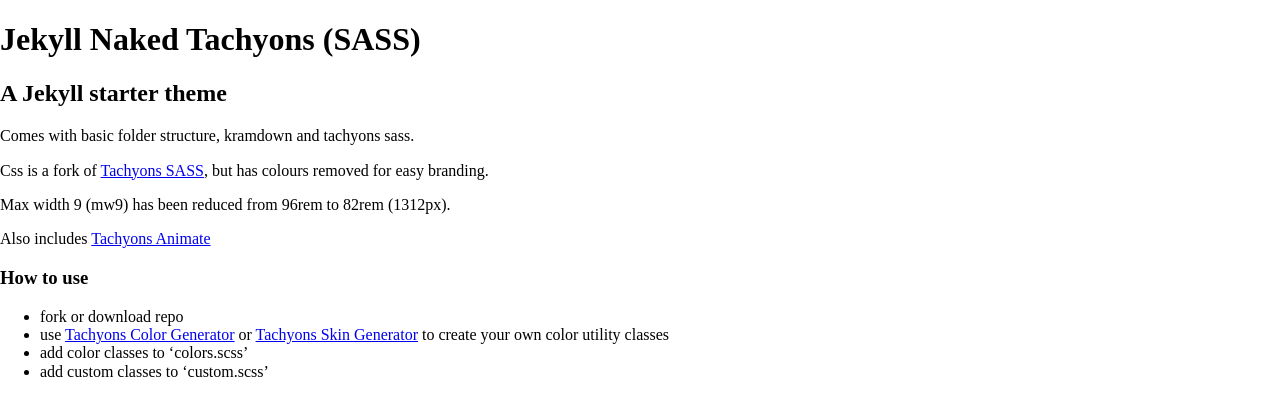
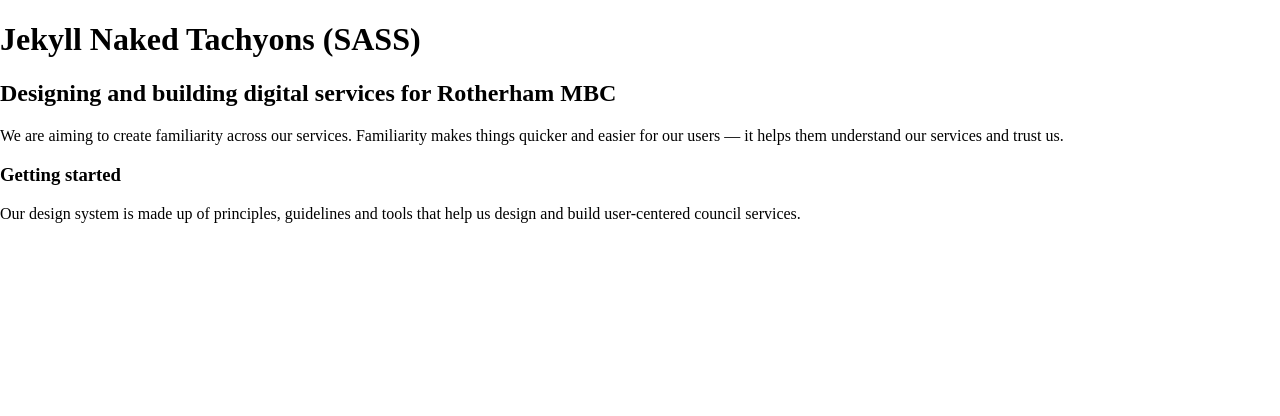
Before and after one commit to rothgov/design-manual, a Jekyll site: the page built from index.md, in a window 1280 px wide. Shown: the top 416 px of the page. Built offline with Jekyll 4.4.1, drawn with Linux system fonts in a browser that asks for light colours.

Commit message:
Update index.md

```diff
--- a/index.md
+++ b/index.md
@@ -5,19 +5,10 @@
 
 # Jekyll Naked Tachyons (SASS)
 
-## A Jekyll starter theme
+## Designing and building digital services for Rotherham MBC
 
-Comes with basic folder structure, kramdown and tachyons sass.
+We are aiming to create familiarity across our services. Familiarity makes things quicker and easier for our users — it helps them understand our services and trust us.
 
-Css is a fork of [Tachyons SASS](https://github.com/tachyons-css/tachyons-sass), but has colours removed for easy branding.
+### Getting started
 
-Max width 9 (mw9) has been reduced from 96rem to 82rem (1312px).
-
-Also includes [Tachyons Animate](http://andrewnater.com/tachyons-animate/)
-
-### How to use
-
-- fork or download repo
-- use [Tachyons Color Generator](https://colorgen.netlify.com/) or [Tachyons Skin Generator](https://tachyons-tldr.now.sh/#/tools) to create your own color utility classes
-- add color classes to 'colors.scss'
-- add custom classes to 'custom.scss'
+Our design system is made up of principles, guidelines and tools that help us design and build user-centered council services.
```
